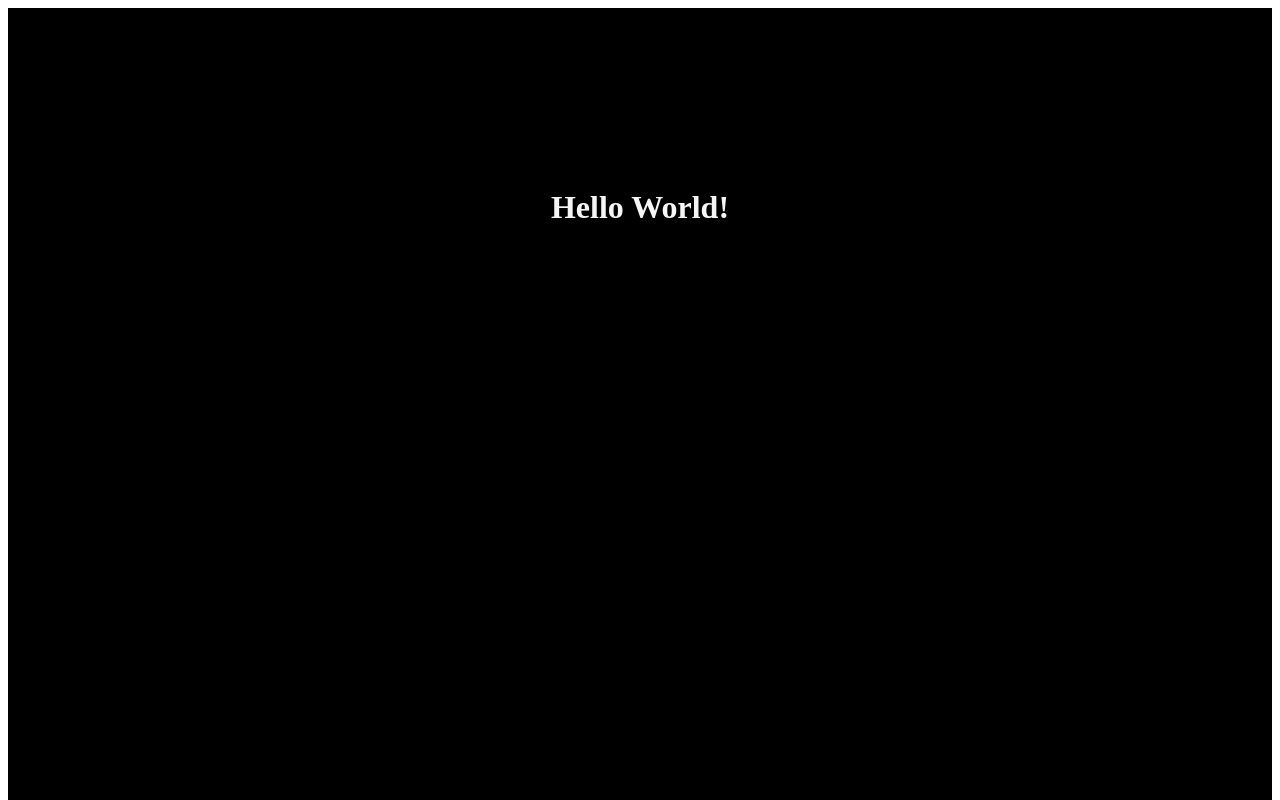
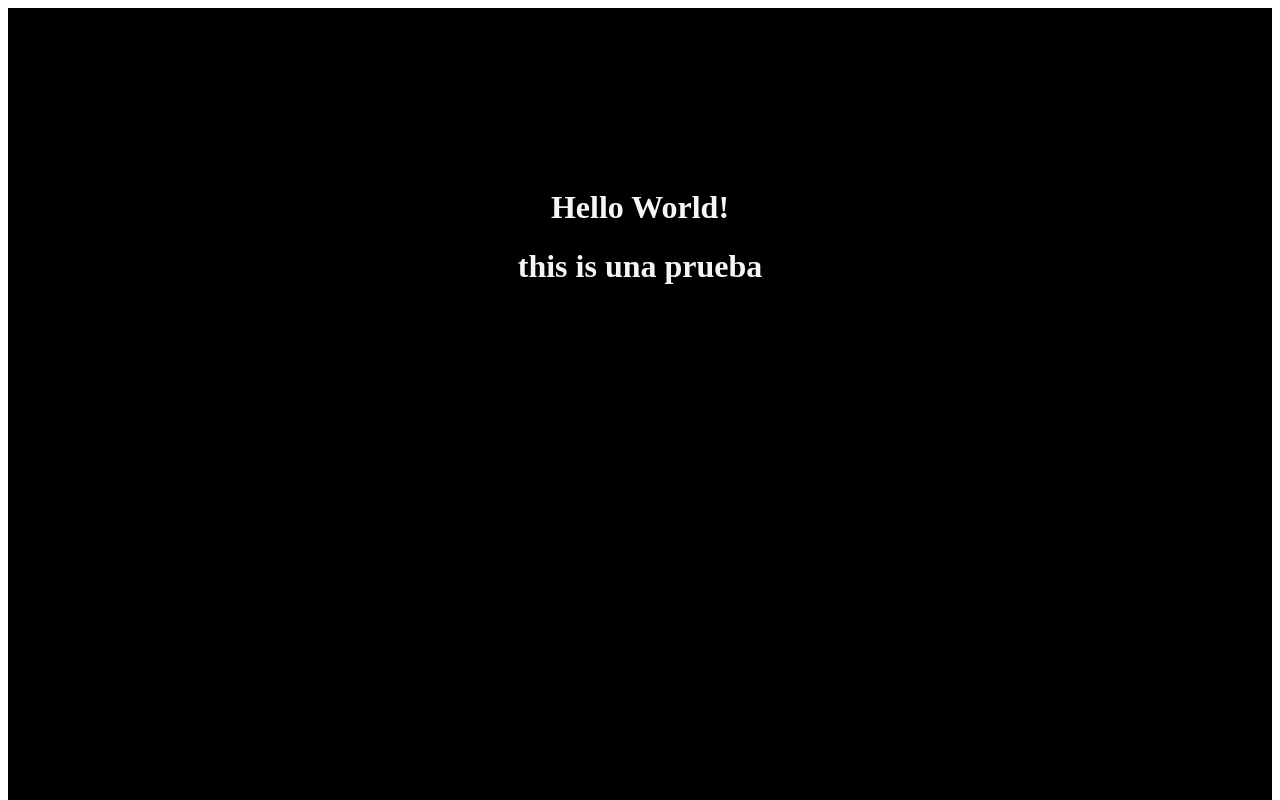
Before and after one commit to nicoarias47/de_roma, a React (Vite) app: page / in a window 1280 px wide. Shown: the top 800 px of the page. Built offline with nearby package versions, Linux system fonts and the light colour scheme.

Commit message:
prueba de franco

```diff
--- a/src/views/Home.jsx
+++ b/src/views/Home.jsx
@@ -4,6 +4,7 @@ const Home = () => {
   return (
     <div className="test-home">
       <h1>Hello World!</h1>
+      <h1>this is una prueba</h1>
     </div>
   );
 };
```
